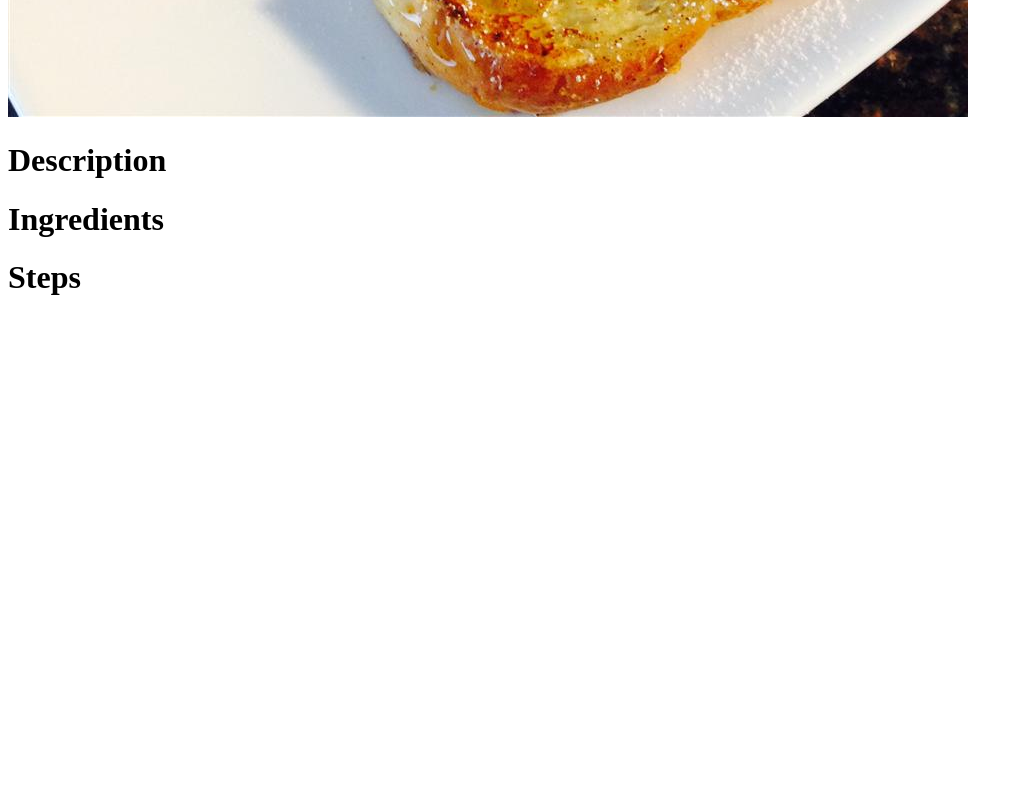
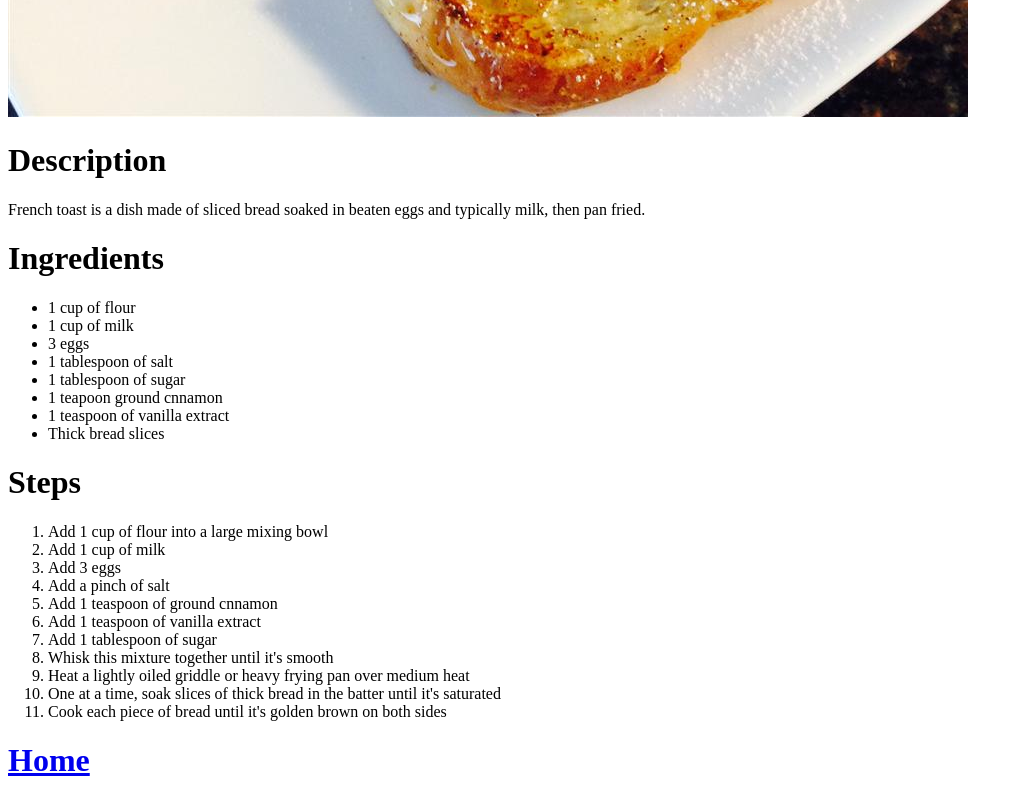
Before and after one commit to danderi/odin-recipes, a plain HTML site: page recipes/french-toast.html in a window 1280 px wide. Shown: the part 923-1723 px from the top of the page, without its empty margins (0-1023 px from the left). Before the commit the page ends 1241 px from the top, so only its background shows below. Drawn offline with Linux system fonts and the light colour scheme.

Commit message:
Add Home tag to index.html

```diff
--- a/recipes/french-toast.html
+++ b/recipes/french-toast.html
@@ -4,16 +4,43 @@
     <meta charset="UTF-8">
     <meta http-equiv="X-UA-Compatible" content="IE=edge">
     <meta name="viewport" content="width=device-width, initial-scale=1.0">
-    <title>Document</title>
+    <title>French Toast Recipe</title>
 </head>
 <body>
-    <h1>French Toast</h1>
+    <h1>French Toast Recipe</h1>
     <img src="../images/frenchtoast.jpg">
     <h1>Description</h1>
     <!-- practice the writing of paragraphs -->
+    <p>French toast is a dish made of sliced bread
+       soaked in beaten eggs and typically milk,
+       then pan fried.</p>
     <h1>Ingredients</h1>
-<!-- practice unordered list -->
+    <!-- practice unordered list -->
+      <ul>
+          <li>1 cup of flour</li>
+          <li>1 cup of milk</li>
+          <li>3 eggs</li>
+          <li>1 tablespoon of salt</li>
+          <li>1 tablespoon of sugar</li>
+          <li>1 teapoon ground cnnamon</li>
+          <li>1 teaspoon of vanilla extract</li>
+          <li>Thick bread slices</li>
+      </ul>
     <h1>Steps</h1>
     <!-- practice ordered list -->
+      <ol>
+        <li>Add 1 cup of flour into a large mixing bowl</li>
+        <li>Add 1 cup of milk</li>
+        <li>Add 3 eggs</li>
+        <li>Add a pinch of salt</li>
+        <li>Add 1 teaspoon of ground cnnamon</li>
+        <li>Add 1 teaspoon of vanilla extract</li>
+        <li>Add 1 tablespoon of sugar</li>
+        <li>Whisk this mixture together until it's smooth</li>
+        <li>Heat a lightly oiled griddle or heavy frying pan over medium heat</li>
+        <li>One at a time, soak slices of thick bread in the batter until it's saturated</li>
+        <li>Cook each piece of bread until it's golden brown on both sides</li>
+      </ol>
+    <a href="../index.html"><h1>Home</h1></a>
 </body>
 </html>
```
